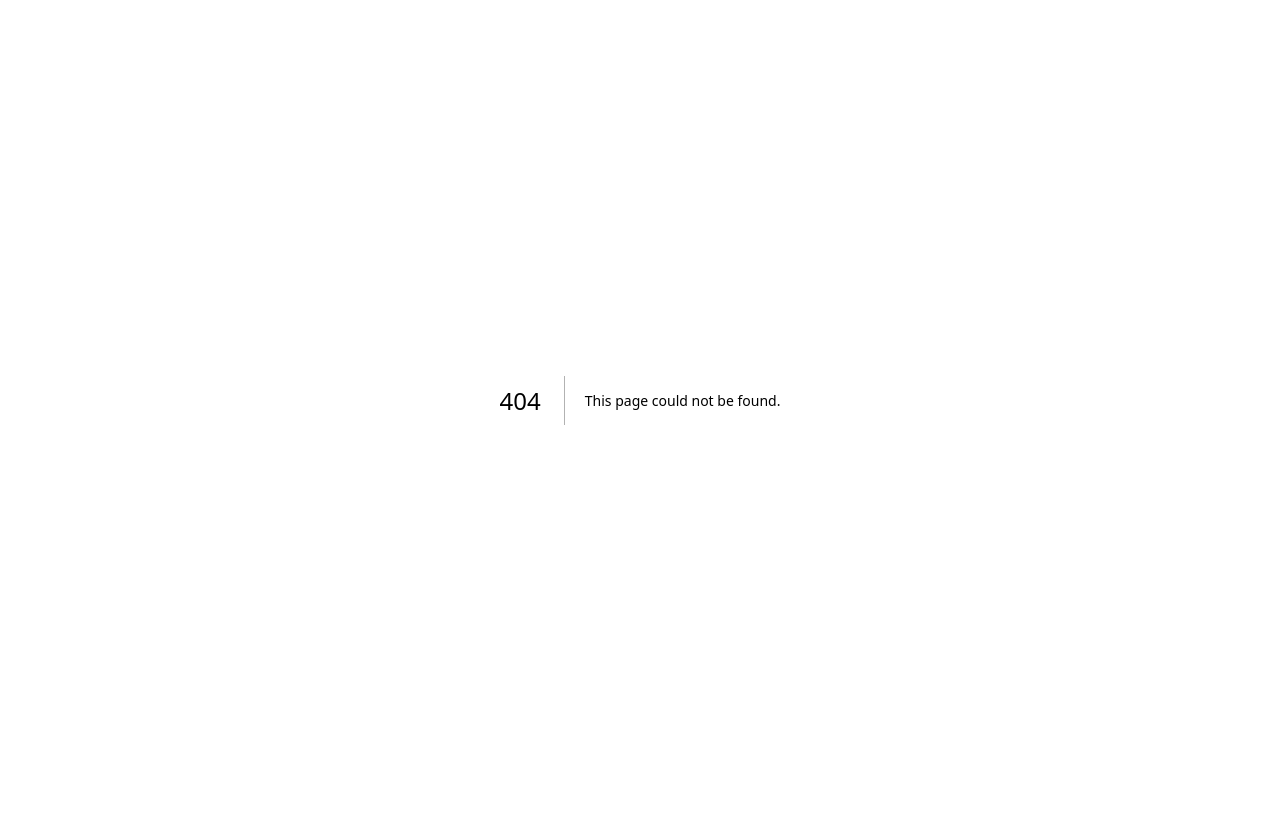
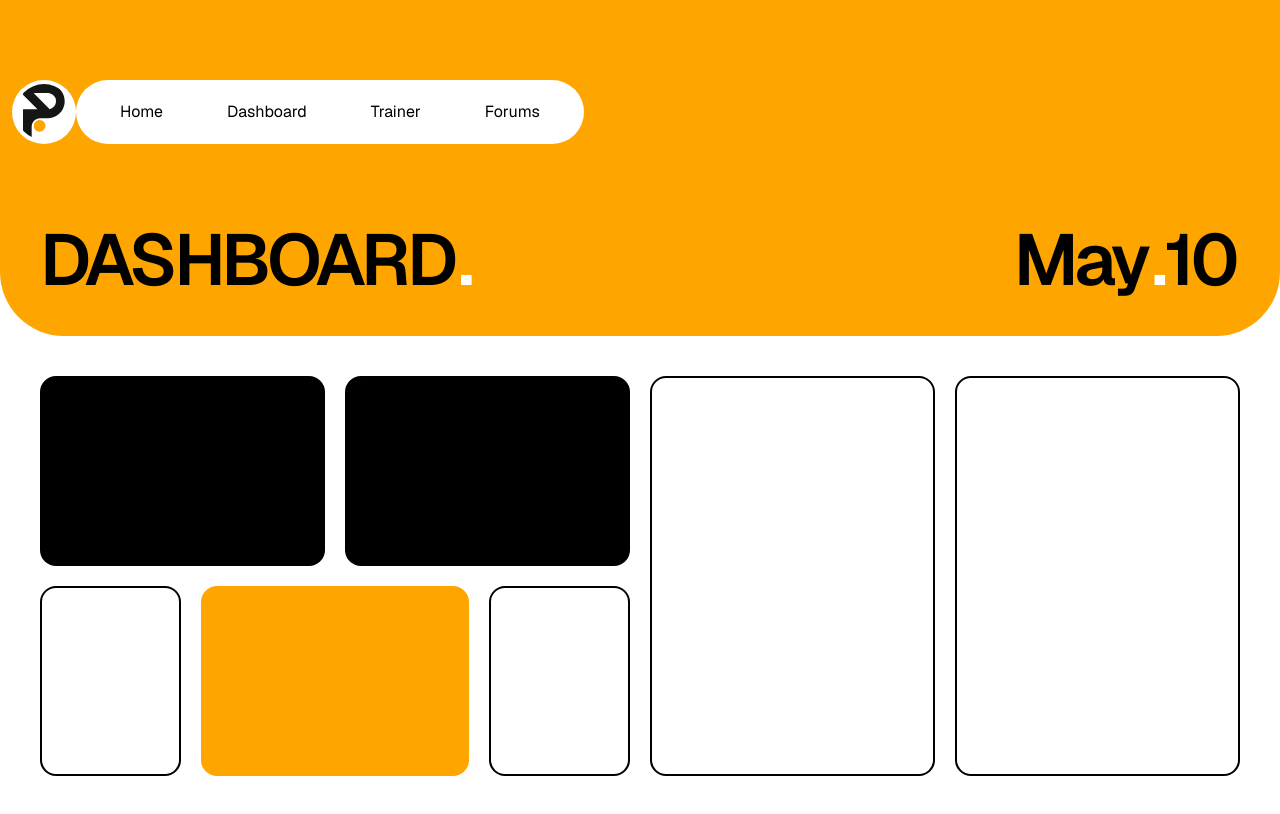
Before and after one commit to AbeerRao/palestra-ncrypt, a Next.js app: page /dashboard in a window 1280 px wide. Before the commit this address had no page. Built offline with nearby package versions, Linux system fonts and the light colour scheme.

Commit message:
dashboard layout

```diff
--- /dev/null
+++ b/src/components/CalorieCount.js
@@ -0,0 +1,16 @@
+import React from 'react'
+
+function CalorieCount() {
+
+    const styles = {
+        main: "w-2/3 h-full px-4 py-6 text-black rounded-2xl bg-accent"
+    }
+
+    return (
+        <div className={styles.main}>
+
+        </div>
+    )
+}
+
+export default CalorieCount
--- a/src/components/Header.js
+++ b/src/components/Header.js
@@ -2,7 +2,7 @@ import Image from 'next/image'
 import React from 'react'
 import Logo from "../images/Logo.svg"
 
-function Header() {
+function Header({ loginDisplay }) {
 
     const styles = {
         main: "text-white flex flex-row justify-between w-full items-start",
@@ -25,9 +25,12 @@ function Header() {
                     <h1 className={styles.select}>Forums</h1>
                 </div>
             </div>
-            <div className={styles.leftDiv}>
-                <h1 className={styles.leftButton}>Login</h1>
-            </div>
+            {
+                loginDisplay &&
+                <div className={styles.leftDiv}>
+                    <h1 className={styles.leftButton}>Login</h1>
+                </div>
+            }
         </div>
     )
 }
--- /dev/null
+++ b/src/components/Schedule.js
@@ -0,0 +1,16 @@
+import React from 'react'
+
+function Schedule() {
+
+    const styles = {
+        main: "bg-black w-1/2 h-full px-4 py-6 text-white rounded-2xl"
+    }
+
+    return (
+        <div className={styles.main}>
+
+        </div>
+    )
+}
+
+export default Schedule
--- /dev/null
+++ b/src/components/StepCount.js
@@ -0,0 +1,16 @@
+import React from 'react'
+
+function StepCount() {
+
+    const styles = {
+        main: "border-2 border-black w-1/3 h-full px-4 py-6 text-black rounded-2xl"
+    }
+
+    return (
+        <div className={styles.main}>
+
+        </div>
+    )
+}
+
+export default StepCount
--- /dev/null
+++ b/src/components/WorkoutPlan.js
@@ -0,0 +1,16 @@
+import React from 'react'
+
+function WorkoutPlan() {
+
+    const styles = {
+        main: "w-1/2 h-full px-4 py-6 rounded-2xl border-2 border-black"
+    }
+
+    return (
+        <div className={styles.main}>
+
+        </div>
+    )
+}
+
+export default WorkoutPlan
--- /dev/null
+++ b/src/pages/dashboard.js
@@ -0,0 +1,53 @@
+import CalorieCount from '@/components/CalorieCount'
+import Header from '@/components/Header'
+import Schedule from '@/components/Schedule'
+import StepCount from '@/components/StepCount'
+import WorkoutPlan from '@/components/WorkoutPlan'
+import React from 'react'
+
+function Dashboard() {
+
+    const styles = {
+        main: "flex flex-col items-center justify-center min-w-screen",
+        topDiv: "bg-accent w-full h-full rounded-b-[4rem] h-[40vh] flex flex-col items-center justify-between pb-10",
+        topInfo: "w-full flex flex-row items-center justify-between px-10",
+        topTitle: "flex flex-row items-center justify-center text-white text-7xl font-semibold tracking-tighter",
+        dashboardInfo: "flex flex-row items-center justify-center space-x-5 w-full p-10 h-[60vh]",
+        infoLeft: "flex flex-col items-center justify-center w-1/2 h-full space-y-5",
+        leftInfo: "w-full h-1/2 flex flex-row items-center justify-center space-x-5",
+        infoRight: "flex flex-row items-center justify-center w-1/2 h-full space-x-5"
+    }
+
+    const curr = new Date().toString().slice(4, 10)
+
+    return (
+        <div className={styles.main}>
+            <div className={styles.topDiv}>
+                <Header loginDisplay={false} />
+                <div className={styles.topInfo}>
+                    <h1 className={styles.topTitle}><p className="pr-1 text-black">DASHBOARD</p>.</h1>
+                    <h1 className={styles.topTitle}><p className="pr-1 text-black">{curr.slice(0, 4)}</p>.<p className="pr-1 text-black">{curr.slice(4)}</p></h1>
+                </div>
+            </div>
+            <div className={styles.dashboardInfo}>
+                <div className={styles.infoLeft}>
+                    <div className={styles.leftInfo}>
+                        <Schedule />
+                        <Schedule />
+                    </div>
+                    <div className={styles.leftInfo}>
+                        <StepCount />
+                        <CalorieCount />
+                        <StepCount />
+                    </div>
+                </div>
+                <div className={styles.infoRight}>
+                    <WorkoutPlan />
+                    <WorkoutPlan />
+                </div>
+            </div>
+        </div>
+    )
+}
+
+export default Dashboard
```
